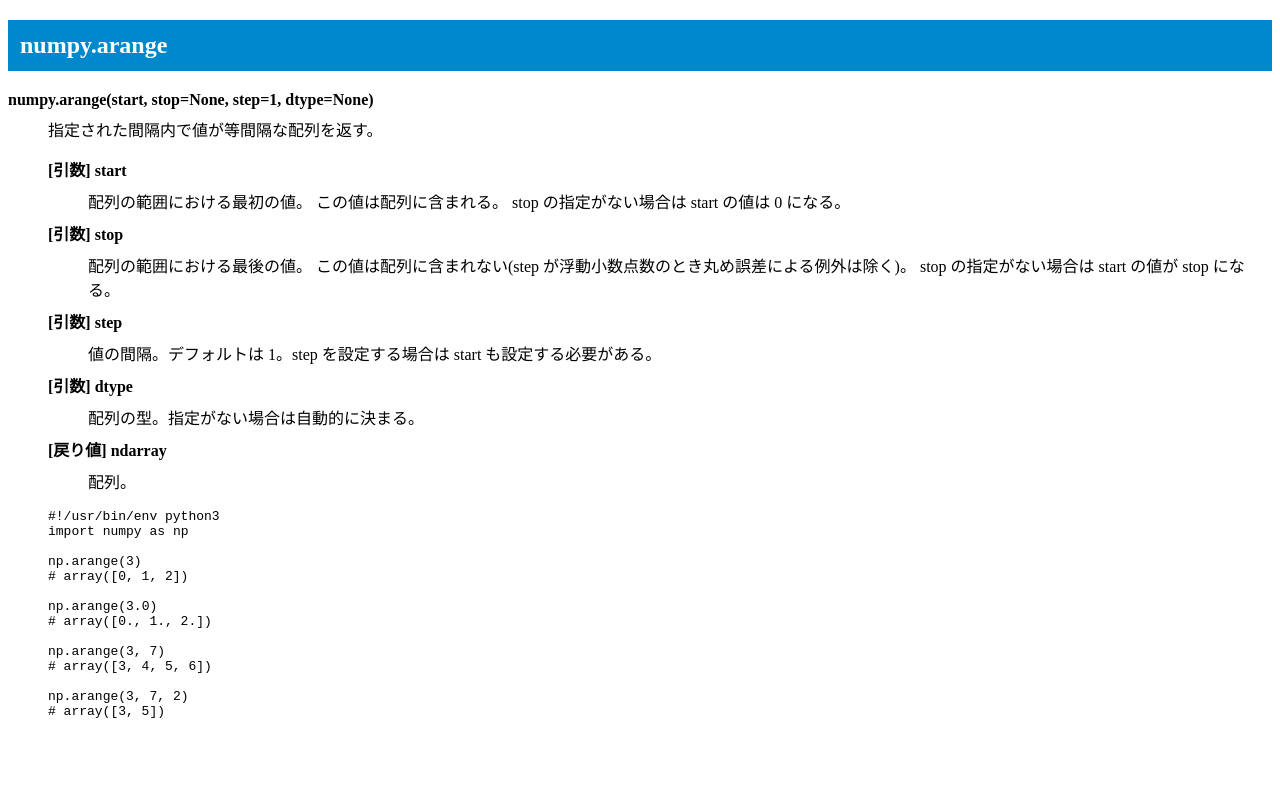
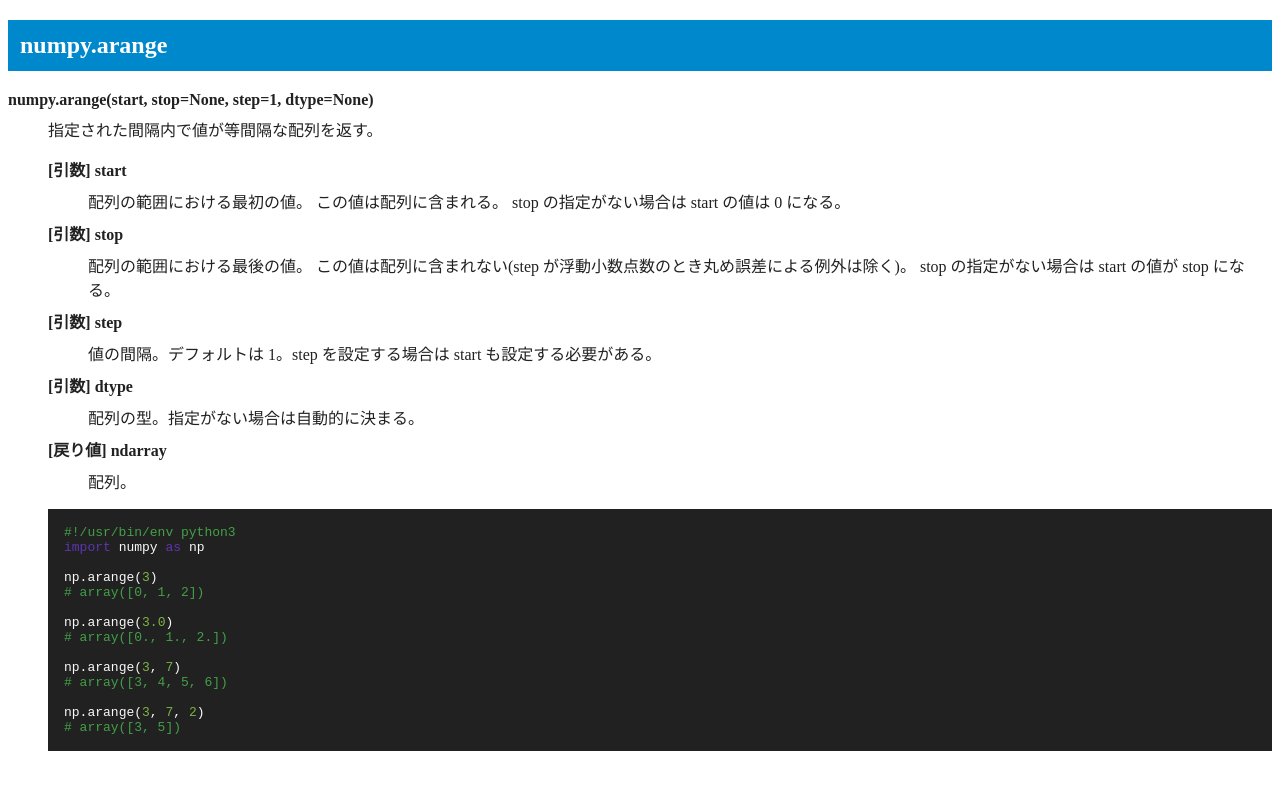
Before and after one commit to yamaguchi-ruby/bash-doc, a Jekyll site: the page built from numpy.arange.md, in a window 1280 px wide. Shown: the top 790 px of the page. Built offline with Jekyll 4.4.1, drawn with Linux system fonts in a browser that asks for light colours; our own code applies the rules of GitHub Pages for plain Markdown files.

Commit message:
ハイライト

```diff
--- a/_layouts/doc.html
+++ b/_layouts/doc.html
@@ -13,5 +13,6 @@
         <article>
             {{ content }}
         </article>
+        <script src="highlight.js"></script>
     </body>
 </html>
--- /dev/null
+++ b/highlight.js
@@ -0,0 +1,16 @@
+function highlight(){
+    let pre = document.getElementsByTagName("pre")
+    for(let i in pre){
+        if(pre[i].className == "highlight"){
+            // console.log(pre[i])
+            let e = pre[i]
+            let lineary = e.innerHTML.split("\n")
+            for(let j in lineary){
+                let line = lineary[j]
+                console.log(line)
+            }
+        }
+    }
+}
+
+highlight()
--- a/style.sass
+++ b/style.sass
@@ -2,6 +2,7 @@
 ---
 
 body
+    color: #212121
     article
         margin: 16px auto
         h1
@@ -12,3 +13,17 @@ body
         dt
             font-weight: bold
             margin: 8px auto
+
+        pre.highlight
+            background: #212121
+            padding: 16px
+            overflow-x: auto
+
+            code
+                color: #FAFAFA
+                .c1
+                    color: #43A047
+                .kn, .k
+                    color: #5E35B1
+                .mi, .mf
+                    color: #7CB342
```
